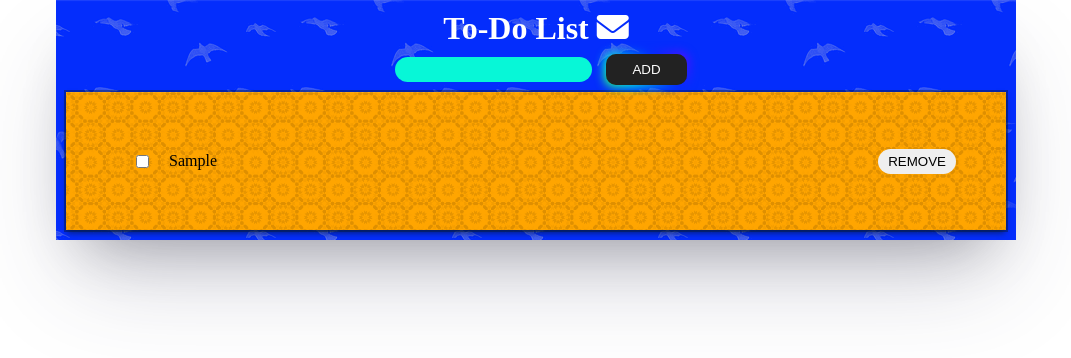
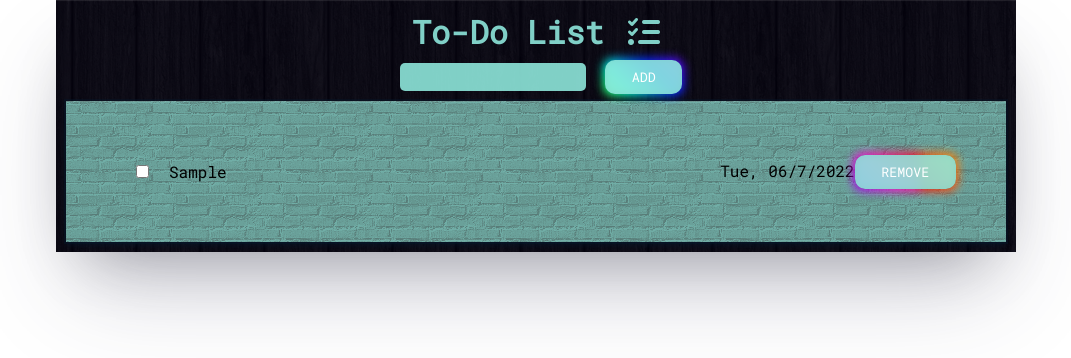
Before and after one commit to miracerdin/To-Do-List, a plain HTML site: page index.html in a window 1280 px wide. Both pictures are taken after typing "Sample" into the empty fields and a click on the button "ADD". Shown: the whole page, without its empty margins (104-1175 px from the left). Drawn offline with Linux system fonts and the light colour scheme.

Commit message:
Background image ,buttons style and checkbox added

```diff
--- a/app.js
+++ b/app.js
@@ -14,31 +14,46 @@ input.addEventListener("keypress", function (event) {
 
 list.addEventListener("click", (e) => {
   if (e.target.innerText == "REMOVE") {
-    e.target.parentElement.remove();
+    if (
+      e.target.parentElement.previousElementSibling.classList.contains(
+        "checked"
+      )
+    ) {
+      console.log(e.target.parentElement);
+      e.target.parentElement.parentElement.remove();
+    } else {
+      alert("Please complete your task");
+    }
+  } else if (e.target.classList.contains("box")) {
+    e.target.nextElementSibling.classList.toggle("checked");
   }
 });
 
 function addtToList() {
+  let date = new Date(); //this five line part for adding date
+  let options = {
+    weekday: "short",
+    year: "numeric",
+    month: "2-digit",
+    day: "numeric",
+  };
+  let shortDate = date.toLocaleDateString("en", options);
+
   if (input.value != "") {
     let element = document.createElement("div");
     element.classList.add("altdiv");
-    element.innerHTML = `<input type = "checkbox"   />
-    <p>${input.value}</p><buttOn class = "rmvBtn"> REMOVE</button>`;
+    element.innerHTML = `<input class="box" type = "checkbox"   />
+    <p>${input.value}</p><div class="date">${shortDate}<button class = "rmvBtn"> REMOVE</button></div>`;
 
     list.appendChild(element);
     input.value = "";
-
-    const parag = document.querySelector("p");
-    let counter = 0;
-    parag.addEventListener("click", (e) => {
-      counter++;
-      if (counter % 2 == 1) {
-        parag.classList.add("checked");
-      } else {
-        parag.classList.remove("checked");
-      }
-    });
   } else {
     alert("Please give me a to do.");
   }
 }
+
+const box = document.querySelectorAll(".box");
+console.log(box);
+
+// const checkBoxes = document.querySelectorAll("input[type='checkbox']:checked");
+// console.log(checkBoxes);
--- a/index.html
+++ b/index.html
@@ -13,7 +13,7 @@
   </head>
   <body>
     <div class="container">
-      <h1>To-Do List <i class="fa-solid fa-envelope"></i></h1>
+      <h1>To-Do List <i class="fa-solid fa-list-check"></i></h1>
       <input id="input" type="text" autofocus />
       <button id="button" value="Add" role="button">ADD</button>
       <div class="list"></div>
--- a/style.css
+++ b/style.css
@@ -1,17 +1,19 @@
+@import url("https://fonts.googleapis.com/css2?family=Roboto+Mono&display=swap");
 * {
   margin: 0;
   padding: 0;
   box-sizing: border-box;
+  font-family: "Roboto Mono", monospace;
 }
 body {
   height: 100vh;
 }
 h1 {
-  color: white;
+  color: rgba(143, 233, 221, 0.89);
 }
 .container {
-  background-color: #002bff;
-  background-image: url(img/foggy-birds.png);
+  background-color: #020014;
+  background-image: url(img/dark-wood.png);
   margin: auto;
   width: 75%;
   padding: 10px;
@@ -23,13 +25,13 @@ h1 {
 input {
   margin: 10px;
   padding: 5px 10px;
-  background-color: rgb(7, 247, 215);
-  border-radius: 15px;
+  background-color: rgba(143, 233, 221, 0.89);
+  border-radius: 5px;
   border: none;
 }
 
 /* CSS */
-#button {
+button {
   padding: 0.6em 2em;
   border: none;
   outline: none;
@@ -44,7 +46,7 @@ input {
   touch-action: manipulation;
 }
 
-#button:before {
+button:before {
   content: "";
   background: linear-gradient(
     45deg,
@@ -84,18 +86,20 @@ input {
   }
 }
 
-#button:after {
+button:after {
   z-index: -1;
   content: "";
   position: absolute;
   width: 100%;
   height: 100%;
-  background: #222;
+  background: rgba(143, 233, 221, 0.89);
   left: 0;
   top: 0;
   border-radius: 10px;
 }
-
+i {
+  margin-left: 5px;
+}
 p {
   padding-right: 2rem;
   margin: 10px;
@@ -103,14 +107,14 @@ p {
   overflow: hidden;
   text-overflow: ellipsis;
 }
-button {
-  border-radius: 15px;
+/* button {
+  border-radius: 5px;
   padding: 5px 10px;
   border: none;
-}
+} */
 .list {
-  background-image: url(img/arabesque.png);
-  background-color: orange;
+  background-image: url(img/brick-wall-dark.png);
+  background-color: rgba(143, 233, 221, 0.89);
   padding: 50px;
   box-shadow: rgba(6, 24, 44, 0.4) 0px 0px 0px 2px,
     rgba(6, 24, 44, 0.65) 0px 4px 6px -1px,
@@ -122,12 +126,19 @@ button {
   padding-left: 10px;
 }
 .rmvBtn {
-  margin-left: auto;
+  position: relative;
+  right: auto;
 }
 
 .checked {
   text-decoration: line-through;
 }
-input:checked ~ p {
+/* input:checked ~ p {
   text-decoration: line-through;
+} */
+
+.date {
+  position: relative;
+  margin-left: auto;
+  margin-right: 0;
 }
```
Also changed, not shown: img/brick-wall-dark.png (added), img/crisp-paper-ruffles.png (added), img/dark-wall.png (added), img/dark-wood.png (added), img/diagonal-striped-brick.png (added), img/dust.png (added).
